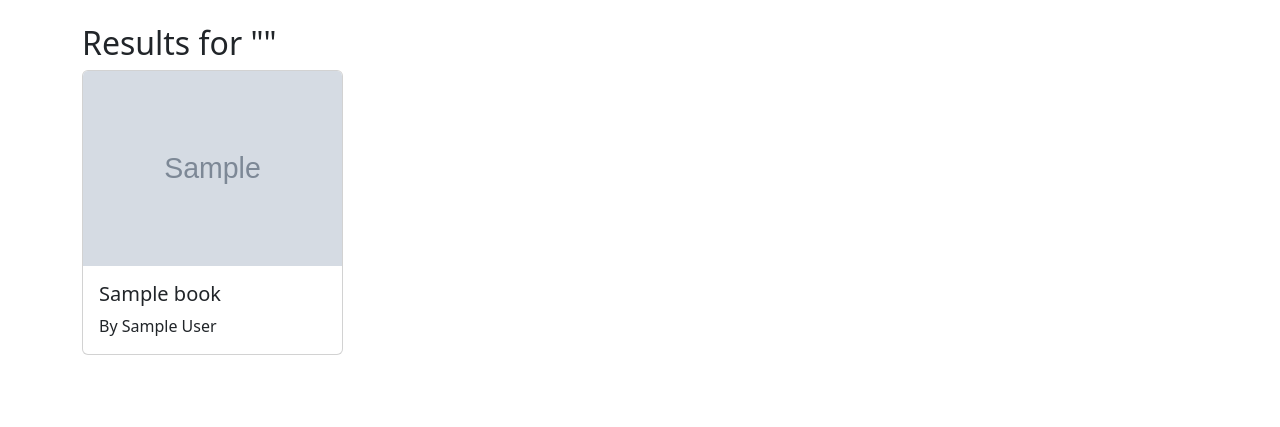
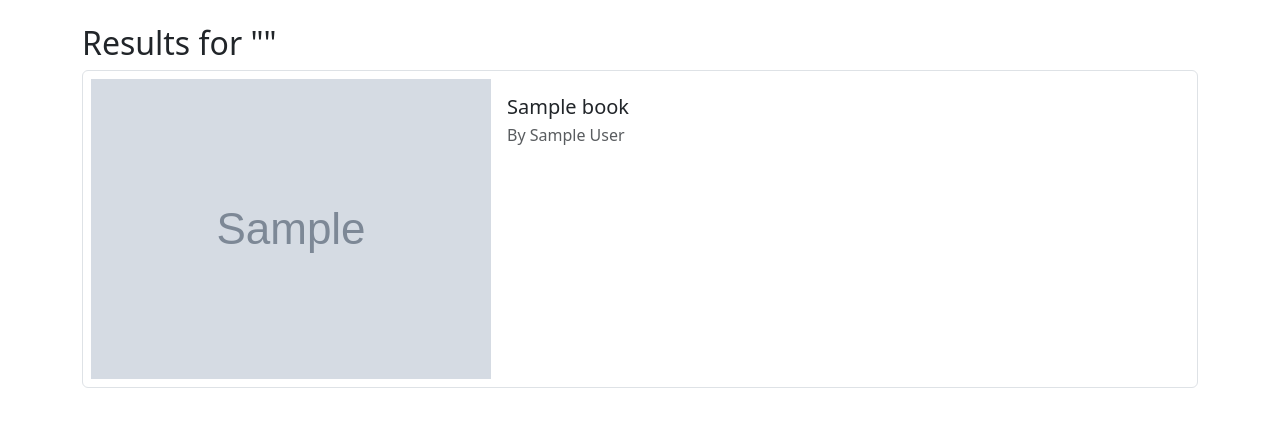
Before and after one commit to larevolucia/chaptr, a Django app: template books/templates/books/search_results.html in a window 1280 px wide. Shown: the part 56-483 px from the top of the page. Run offline with Django 5.2, Linux system fonts and the light colour scheme; the template is opened without the code that fills it: most values are stand-ins (such as "Sample title", 1, 10 or a date in 2020); grey boxes marked "Sample" are stand-in pictures.

Commit message:
Configure staticfiles and add fallback book cover

```diff
--- a/books/templates/books/search_results.html
+++ b/books/templates/books/search_results.html
@@ -1,36 +1,30 @@
 {% extends 'base.html' %}
+{% load static %}
 
 {% block content %}
 <h2>Results for "{{ query }}"</h2>
 
 {% if books %}
-    <!-- List view for mobile -->
-    <div class="d-block d-md-none">
+    <!-- List view -->
+    <div class="d-block">
         {% for book in books %}
-            <div class="mb-3 border rounded p-2 d-flex">
-                <img src="{{ book.thumbnail }}" alt="{{ book.title }}" style="width: 80px; height: auto; margin-right: 15px;" class="img-fluid" loading="lazy">
-                <div>
-                    <h5 class="mb-1">{{ book.title }}</h5>
+            <div class="mb-3 border rounded p-2 d-flex book-item">
+              <!-- <img src="{{ book.thumbnail }}" alt="{{ book.title }}" class="book-cover" loading="lazy">-->
+                <img src="{% if book.thumbnail %}
+                              {{ book.thumbnail }}
+                           {% else %}
+                               {% static 'img/placeholder_cover.png' %}
+                           {% endif %}"
+                alt="{{ book.title }}">
+                <div class="m-3">
+                    <h5 class="mr-2 mb-1">{{ book.title }}</h5>
                     <p class="mb-0 text-muted">By {{ book.authors }}</p>
                 </div>
             </div>
         {% endfor %}
     </div>
 
-    <!-- Grid view for tablet and up -->
-    <div class="row d-none d-md-flex">
-        {% for book in books %}
-            <div class="col-md-3 mb-4">
-                <div class="card h-100">
-                    <img src="{{ book.thumbnail }}" class="card-img-top book-thumbnail" alt="{{ book.title }}" loading="lazy">
-                    <div class="card-body">
-                        <h5 class="card-title">{{ book.title }}</h5>
-                        <p class="card-text">By {{ book.authors }}</p>
-                    </div>
-                </div>
-            </div>
-        {% endfor %}
-    </div>
+
 
 {% else %}
     <p>No results found.</p>
--- a/chaptr/settings.py
+++ b/chaptr/settings.py
@@ -128,7 +128,9 @@ USE_TZ = True
 
 # Static files (CSS, JavaScript, Images)
 # https://docs.djangoproject.com/en/5.2/howto/static-files/
-
+STATICFILES_DIRS = [
+    BASE_DIR / 'static',]
+STATIC_ROOT = BASE_DIR / 'staticfiles'
 STATIC_URL = 'static/'
 
 # Default primary key field type
--- /dev/null
+++ b/runtime.txt
@@ -0,0 +1 @@
+python-3.12.8
--- a/templates/base.html
+++ b/templates/base.html
@@ -1,10 +1,14 @@
+{% load static %}
 <!DOCTYPE html>
 <html lang="en">
 <head>
     <meta charset="UTF-8">
     <meta name="viewport" content="width=device-width, initial-scale=1">
     <title>NextChaptr</title>
+    <!-- Bootstrap CDN -->
     <link href="https://cdn.jsdelivr.net/npm/bootstrap@5.3.0/dist/css/bootstrap.min.css" rel="stylesheet">
+    <!-- Custom CSS -->
+    <link rel="stylesheet" href="{% static 'css/style.css' %}">
 </head>
 <body>
     <nav class="navbar navbar-expand-lg navbar-dark bg-dark">
```
